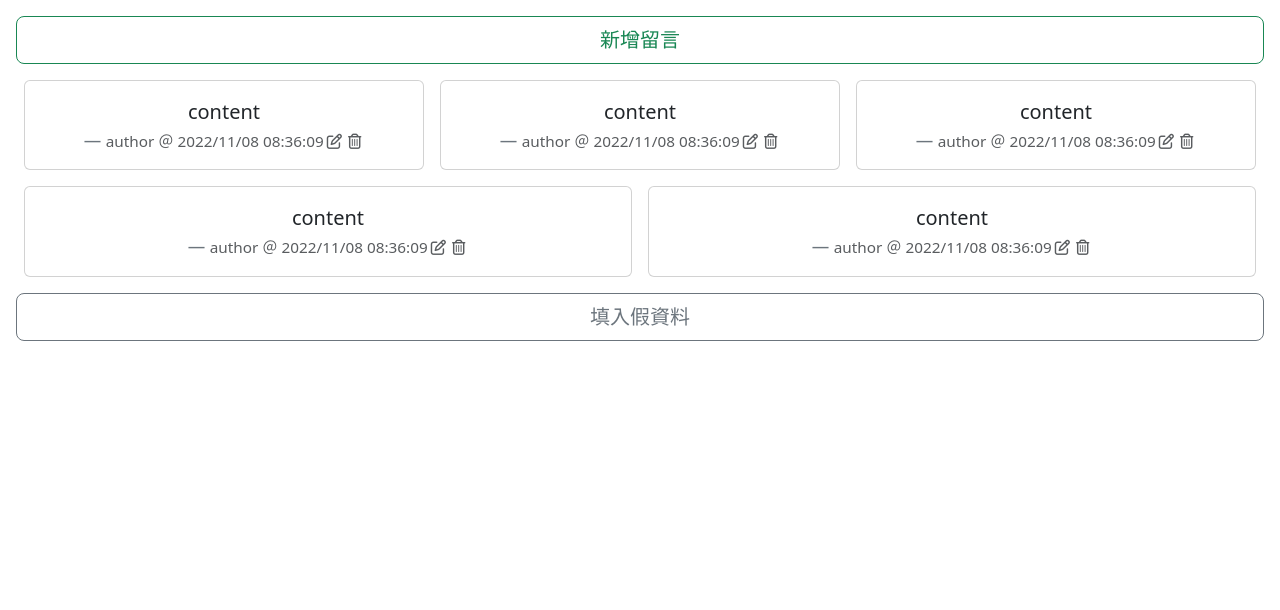
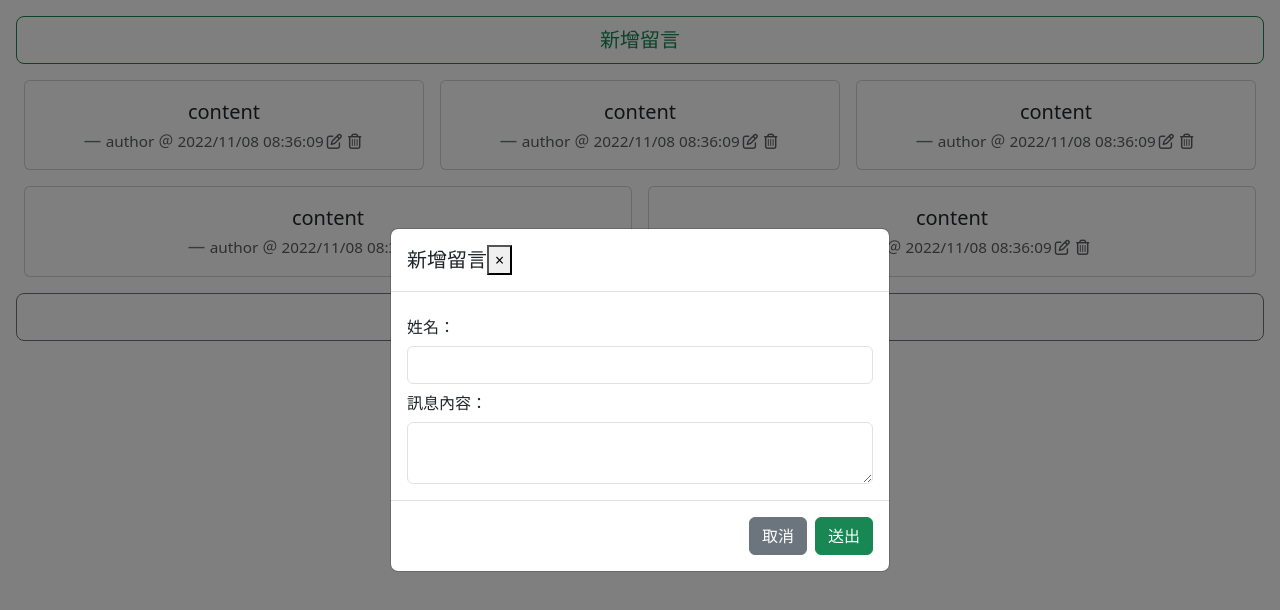
Before and after one commit to moontai0724/vuejs-workshop, a Vue app: page /message-board in a window 1280 px wide. Both pictures are taken after a click on the button "新增留言". Shown: the top 610 px of the page. Built offline with nearby package versions, Linux system fonts and the light colour scheme.

Commit message:
feat: message editor & related action

```diff
--- a/src/components/message-board/message-editor.vue
+++ b/src/components/message-board/message-editor.vue
@@ -8,39 +8,110 @@
     <div class="modal-dialog modal-dialog-centered modal-dialog-scrollable">
       <div class="modal-content">
         <div class="modal-header">
-          <h5 class="modal-title" id="modal-title">Modal 標題</h5>
+          <h5 class="modal-title" id="modal-title">
+            <template v-if="action === 'create'">新增留言</template>
+            <template v-else-if="action === 'edit'">編輯留言</template>
+            <template v-else-if="action === 'remove'">
+              確定要刪除該留言？
+            </template>
+          </h5>
           <button
             type="button"
             class="close"
             data-dismiss="modal"
             aria-label="Close"
+            @click="closeModal"
           >
             <span aria-hidden="true">&times;</span>
           </button>
         </div>
         <div class="modal-body">
-          <div class="alert alert-danger text-center" role="alert">
-            警告內容
+          <div
+            class="alert alert-danger text-center"
+            role="alert"
+            v-if="action === 'remove'"
+          >
+            一旦刪除將無法復原！
           </div>
           <form>
             <input type="hidden" name="id" />
             <div class="form-group">
               <label for="author" class="col-form-label">姓名：</label>
-              <input type="text" class="form-control" name="author" required />
+              <input
+                ref="authorRef"
+                type="text"
+                class="form-control"
+                name="author"
+                required
+                :value="author"
+                :disabled="action === 'remove'"
+              />
             </div>
             <div class="form-group">
               <label for="content" class="col-form-label">訊息內容：</label>
-              <textarea class="form-control" name="content" required></textarea>
+              <textarea
+                ref="contentRef"
+                class="form-control"
+                name="content"
+                required
+                :value="content"
+                :disabled="action === 'remove'"
+              ></textarea>
             </div>
           </form>
         </div>
         <div class="modal-footer">
-          <button type="reset" class="btn btn-secondary">取消</button>
-          <button type="submit" class="btn btn-success">送出</button>
+          <button type="reset" class="btn btn-secondary" @click="closeModal">
+            取消
+          </button>
+          <button type="submit" class="btn btn-success" @click="submit">
+            送出
+          </button>
         </div>
       </div>
     </div>
   </div>
 </template>
 
-<script setup></script>
+<script setup>
+import { onMounted, ref, watch } from "vue";
+import * as Bootstrap from "bootstrap";
+
+// action prop could be ["create", "edit", "remove"]
+const props = defineProps(["action", "author", "content"]);
+
+watch(
+  () => props?.action,
+  (newAction) => {
+    if (newAction === "") {
+      modal.hide();
+    } else {
+      modal.show();
+    }
+  }
+);
+
+let modal;
+const modalRef = ref(null);
+
+onMounted(() => {
+  modal = new Bootstrap.Modal(modalRef.value);
+});
+
+const emit = defineEmits(["submit"]);
+
+const authorRef = ref(null);
+const contentRef = ref(null);
+
+function submit() {
+  console.log("submit");
+  emit("submit", {
+    author: authorRef.value.value,
+    content: contentRef.value.value,
+  });
+}
+
+function closeModal() {
+  modal.hide();
+}
+</script>
--- a/src/views/message-board.vue
+++ b/src/views/message-board.vue
@@ -19,8 +19,8 @@
         :content="message.content"
         :author="message.author"
         :time="message.time"
-        @edit="openEditModal()"
-        @remove="openRemoveModal()"
+        @edit="openEditModal(index)"
+        @remove="openRemoveModal(index)"
       ></messageItemVue>
     </div>
     <div class="d-grid gap-2">
@@ -29,13 +29,20 @@
       </button>
     </div>
   </div>
-  <!-- Modal here -->
+  <messageEditorVue
+    :action="action"
+    :author="editing?.author"
+    :content="editing?.content"
+    @submit="onModalSubmit"
+  ></messageEditorVue>
 </template>
 
 <script setup>
 import messageItemVue from "../components/message-board/message-item.vue";
+import messageEditorVue from "../components/message-board/message-editor.vue";
+import { ref } from "vue";
 
-const messages = [
+let messages = [
   {
     author: "author",
     time: new Date().toISOString(),
@@ -63,12 +70,44 @@ const messages = [
   },
 ];
 
-function openEditModal() {
-  console.log("openEditModal");
+const action = ref("");
+const currentIndex = ref(-1);
+const editing = ref(null);
+
+function onModalSubmit(modifiedMessage) {
+  console.log("onModalSubmit", modifiedMessage);
+  if (action.value === "create") {
+    messages.push({ ...modifiedMessage, time: new Date().toISOString() });
+  } else if (action.value === "edit") {
+    editing.value.time = new Date().toISOString();
+    editing.value.author = modifiedMessage.author;
+    editing.value.content = modifiedMessage.content;
+  } else if (action.value === "remove") {
+    messages.splice(currentIndex.value, 1);
+  }
+  action.value = "";
+  currentIndex.value = -1;
+  editing.value = null;
 }
 
-function openRemoveModal() {
+function openCreateModal() {
+  console.log("openCreateModal");
+  editing.value = null;
+  action.value = "create";
+}
+
+function openEditModal(index) {
+  console.log("openEditModal");
+  currentIndex.value = index;
+  editing.value = messages[index];
+  action.value = "edit";
+}
+
+function openRemoveModal(index) {
   console.log("openRemoveModal");
+  currentIndex.value = index;
+  editing.value = messages[index];
+  action.value = "remove";
 }
 </script>
 
```
